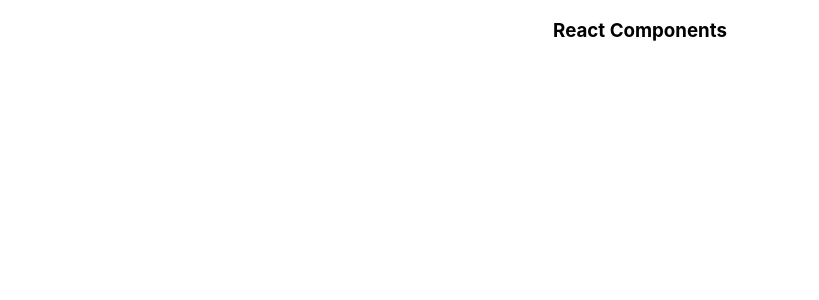
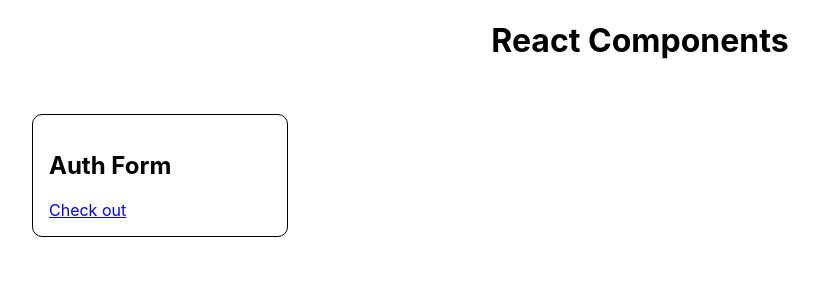
Before and after one commit to ParmarTarun/react-components, a React (Create React App) app: page / in a window 1280 px wide. Shown: the top 300 px of the page, without its empty margins (0-819 px from the left). Built offline with nearby package versions, Linux system fonts and the light colour scheme.

Commit message:
:sparkles: Components Setup

```diff
--- a/src/App.css
+++ b/src/App.css
@@ -1,3 +1,15 @@
-.app {
+.app-header {
     text-align: center;
 }
+
+.components-wrapper {
+    display: grid;
+    grid-template-columns: 25% 25% 25% 25%;
+}
+
+.component-card {
+    border: 1px solid black;
+    border-radius: 10px;
+    padding: 1rem;
+    margin: 2rem;
+}
--- a/src/App.js
+++ b/src/App.js
@@ -1,9 +1,13 @@
 import "./App.css";
+import Components from "./components/Components";
 
 const App = () => {
     return (
         <div className="app">
-            <h3>React Components</h3>
+            <div className="app-header">
+                <h1>React Components</h1>
+            </div>
+            <Components />
         </div>
     );
 };
--- /dev/null
+++ b/src/components/Components.js
@@ -0,0 +1,25 @@
+import React from "react";
+
+const Components = () => {
+    const components = [
+        {
+            name: "Auth Form",
+            link: "/auth-form",
+        },
+    ];
+
+    return (
+        <div className="components-wrapper">
+            {components.map((cmp) => {
+                return (
+                    <div className="component-card">
+                        <h2>{cmp["name"]}</h2>
+                        <a href={cmp["link"]}>Check out</a>
+                    </div>
+                );
+            })}
+        </div>
+    );
+};
+
+export default Components;
```
